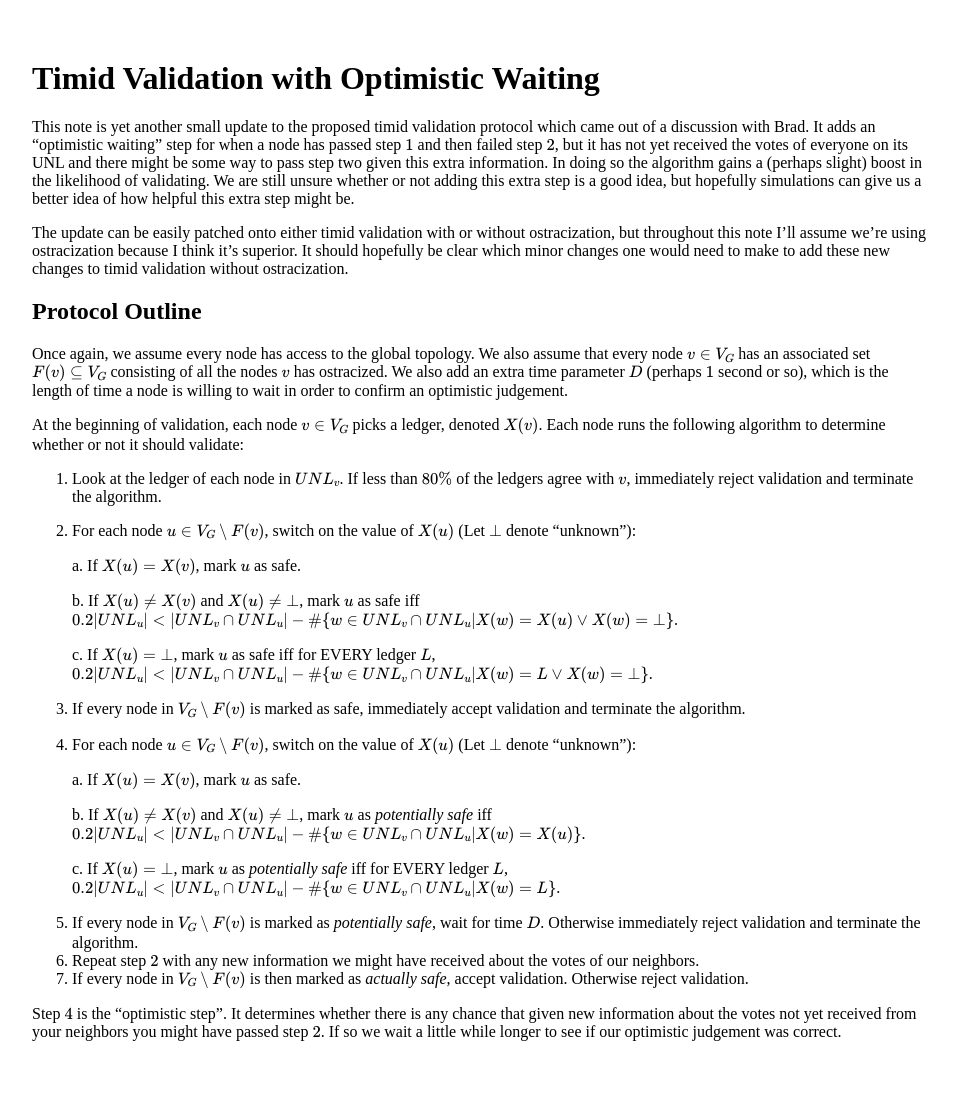
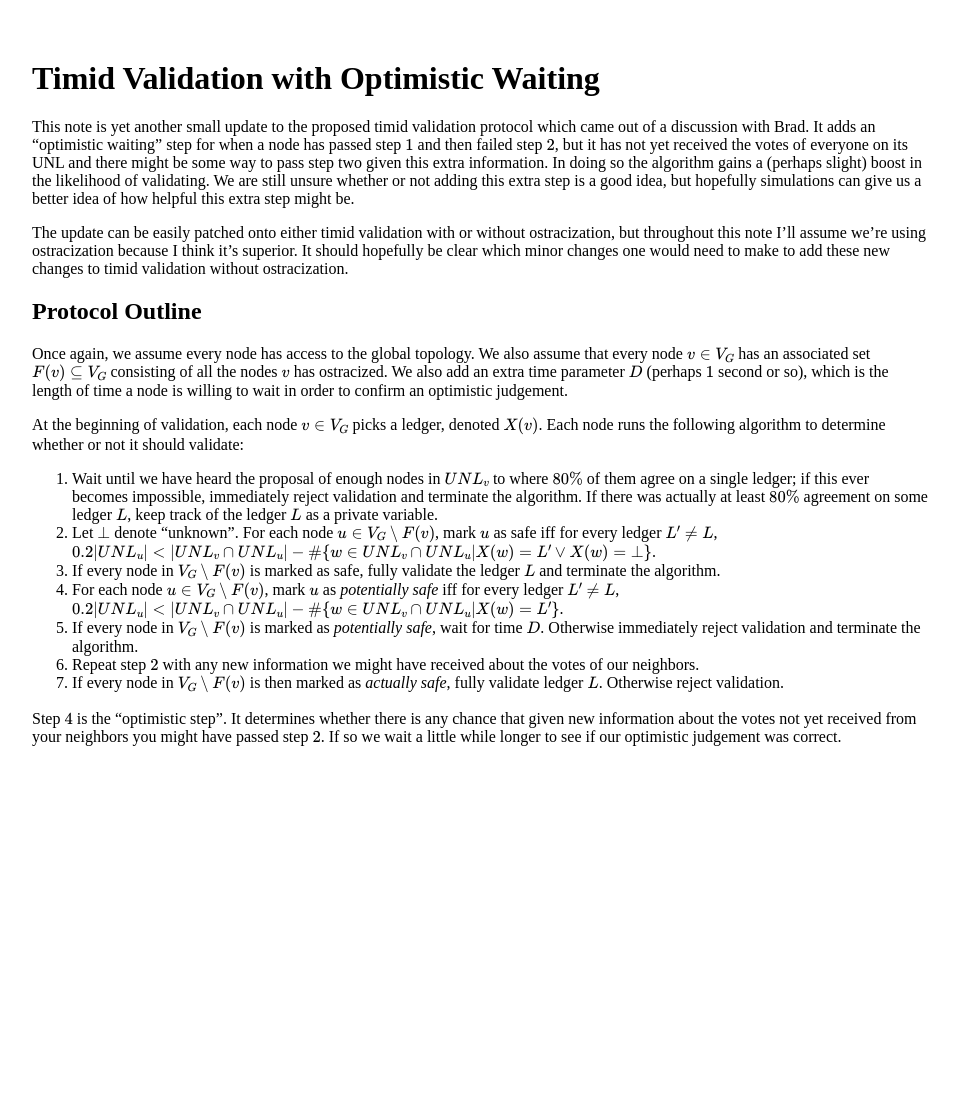
Before and after one commit to ChronusZ/chronusz.github.io, a Jekyll site: the page built from _posts/2017-06-28-timid-validation-with-optimistic-waiting.md, in a window 1280 px wide. Shown: the whole page, without its empty margins (160-1118 px from the left). Built offline with Jekyll 4.4.1, drawn with Linux system fonts in a browser that asks for light colours; formulas are drawn with MathJax 3; after the commit the page ends 900 px from its top, so only the background shows below that.

Commit message:
Update 2017-06-28-timid-validation-with-optimistic-waiting.md

```diff
--- a/_posts/2017-06-28-timid-validation-with-optimistic-waiting.md
+++ b/_posts/2017-06-28-timid-validation-with-optimistic-waiting.md
@@ -17,24 +17,12 @@ Once again, we assume every node has access to the global topology. We also assu
 
 At the beginning of validation, each node $$v\in V_G$$ picks a ledger, denoted $$X(v)$$. Each node runs the following algorithm to determine whether or not it should validate:
 
-1. Look at the ledger of each node in $$UNL_v$$. If less than $$80\%$$ of the ledgers agree with $$v$$, immediately reject validation and terminate the algorithm.
-2. For each node $$u\in V_G\setminus F(v)$$, switch on the value of $$X(u)$$ (Let $$\bot$$ denote "unknown"):
-
-    a. If $$X(u)=X(v)$$, mark $$u$$ as safe.
-
-    b. If $$X(u)\neq X(v)$$ and $$X(u)\neq\bot$$, mark $$u$$ as safe iff $$0.2\vert UNL_u \vert<\vert UNL_v\cap UNL_u\vert - \#\{w\in UNL_v\cap UNL_u\vert X(w)=X(u)\vee X(w)=\bot\}$$.
-
-    c. If $$X(u)=\bot$$, mark $$u$$ as safe iff for EVERY ledger $$L$$, $$0.2\vert UNL_u \vert<\vert UNL_v\cap UNL_u\vert - \#\{w\in UNL_v\cap UNL_u\vert X(w)=L\vee X(w)=\bot\}$$.
-3. If every node in $$V_G\setminus F(v)$$ is marked as safe, immediately accept validation and terminate the algorithm.
-4. For each node $$u\in V_G\setminus F(v)$$, switch on the value of $$X(u)$$ (Let $$\bot$$ denote "unknown"):
-
-    a. If $$X(u)=X(v)$$, mark $$u$$ as safe.
-
-    b. If $$X(u)\neq X(v)$$ and $$X(u)\neq\bot$$, mark $$u$$ as *potentially safe* iff $$0.2\vert UNL_u \vert<\vert UNL_v\cap UNL_u\vert - \#\{w\in UNL_v\cap UNL_u\vert X(w)=X(u)\}$$.
-
-    c. If $$X(u)=\bot$$, mark $$u$$ as *potentially safe* iff for EVERY ledger $$L$$, $$0.2\vert UNL_u \vert<\vert UNL_v\cap UNL_u\vert - \#\{w\in UNL_v\cap UNL_u\vert X(w)=L\}$$.
+1. Wait until we have heard the proposal of enough nodes in $$UNL_v$$ to where $$80\%$$ of them agree on a single ledger; if this ever becomes impossible, immediately reject validation and terminate the algorithm. If there was actually at least $$80\%$$ agreement on some ledger $$L$$, keep track of the ledger $$L$$ as a private variable.
+2. Let $$\bot$$ denote "unknown". For each node $$u\in V_G\setminus F(v)$$, mark $$u$$ as safe iff for every ledger $$L'\neq L$$, $$0.2\vert UNL_u \vert<\vert UNL_v\cap UNL_u\vert - \#\{w\in UNL_v\cap UNL_u\vert X(w)=L'\vee X(w)=\bot\}$$.
+3. If every node in $$V_G\setminus F(v)$$ is marked as safe, fully validate the ledger $$L$$ and terminate the algorithm.
+4. For each node $$u\in V_G\setminus F(v)$$, mark $$u$$ as *potentially safe* iff for every ledger $$L'\neq L$$, $$0.2\vert UNL_u \vert<\vert UNL_v\cap UNL_u\vert - \#\{w\in UNL_v\cap UNL_u\vert X(w)=L'\}$$.
 5. If every node in $$V_G\setminus F(v)$$ is marked as *potentially safe*, wait for time $$D$$. Otherwise immediately reject validation and terminate the algorithm.
 6. Repeat step $$2$$ with any new information we might have received about the votes of our neighbors.
-7. If every node in $$V_G\setminus F(v)$$ is then marked as *actually safe*, accept validation. Otherwise reject validation.
+7. If every node in $$V_G\setminus F(v)$$ is then marked as *actually safe*, fully validate ledger $$L$$. Otherwise reject validation.
 
 Step $$4$$ is the "optimistic step". It determines whether there is any chance that given new information about the votes not yet received from your neighbors you might have passed step $$2$$. If so we wait a little while longer to see if our optimistic judgement was correct.
```
